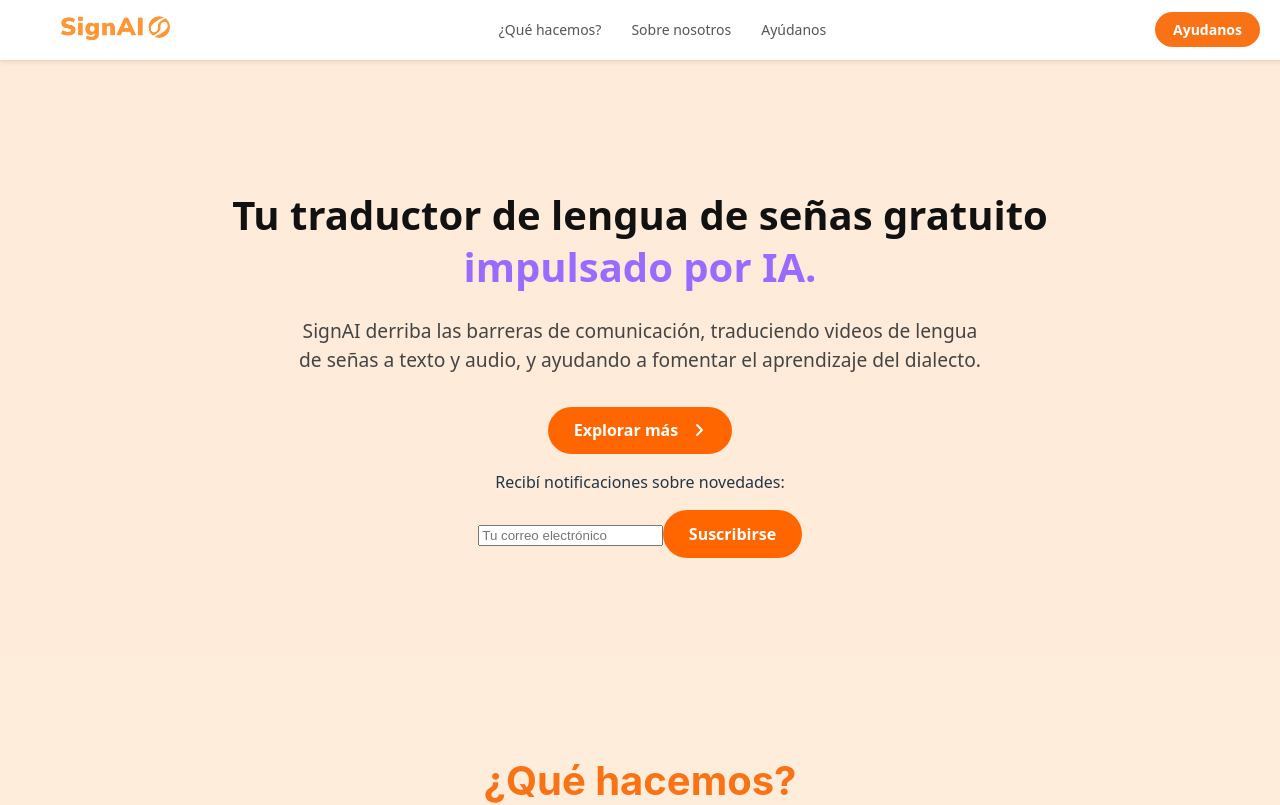
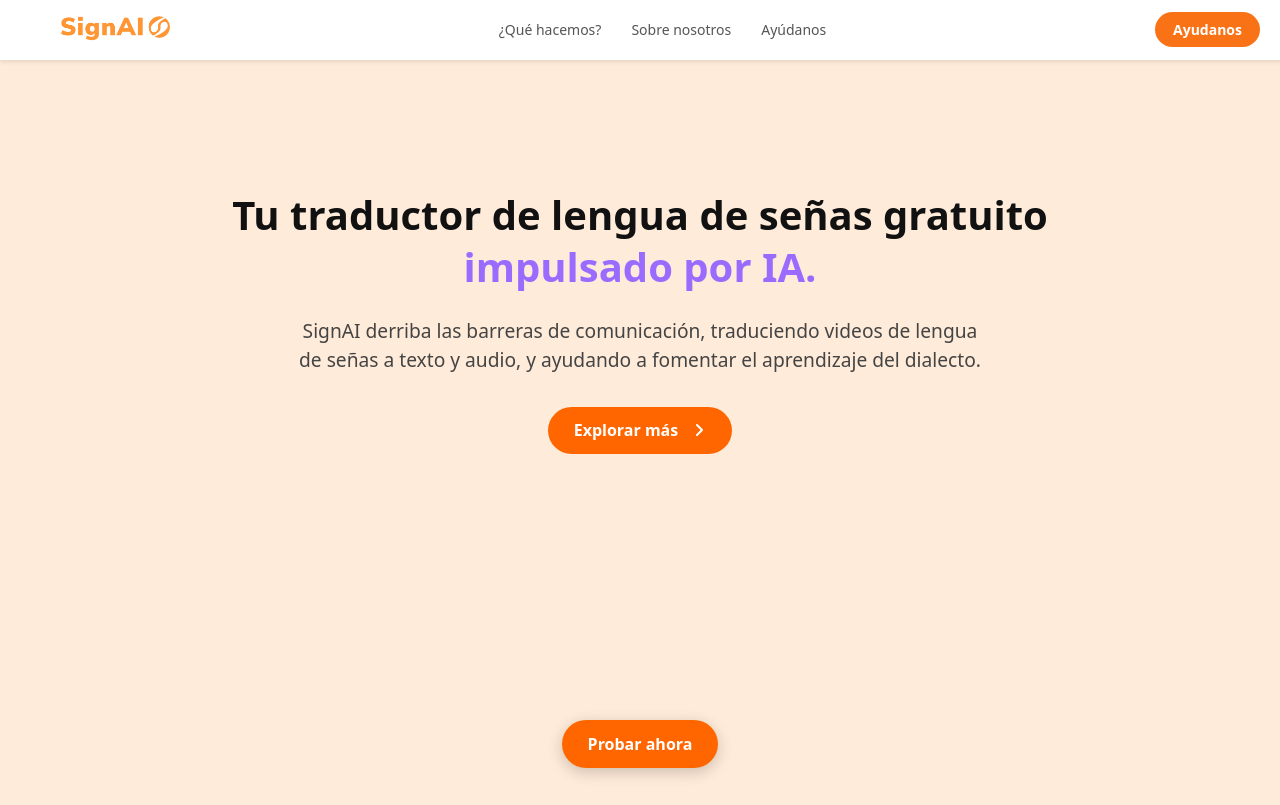
Before and after one commit to tomasgrinstein/landing-sn-new, a React (Vite) app: page / in a window 1280 px wide. Shown: the top 805 px of the page. Built offline with nearby package versions, Linux system fonts and the light colour scheme.

Commit message:
probar ahora

```diff
--- a/src/components/apa.css
+++ b/src/components/apa.css
@@ -2,6 +2,7 @@
   background-color: #FFEBD9;
   padding: 6rem 2rem;
   text-align: center;
+  min-height: 100vh;
 }
 
 .apa-container {
@@ -18,7 +19,7 @@
 }
 
 .apa-highlight {
-  color: #9b6bff; /* Violeta como en el mockup */
+  color: #9b6bff;
 }
 
 .apa-subtitle {
@@ -50,3 +51,12 @@
   width: 20px;
   height: 20px;
 }
+
+.btn-probar-ahora {
+  position: fixed;
+  bottom: 2rem;
+  left: 50%;
+  transform: translateX(-50%);
+  z-index: 1000;
+  box-shadow: 0px 4px 15px rgba(0, 0, 0, 0.2);
+}
--- a/src/components/apa.jsx
+++ b/src/components/apa.jsx
@@ -1,11 +1,9 @@
-// src/components/Apa.jsx
 import './apa.css';
 
 const Apa = () => {
   return (
     <section className="apa-hero">
       <div className="apa-container">
-        {/* Texto principal */}
         <h1 className="apa-title">
           Tu traductor de lengua de señas gratuito{" "}
           <span className="apa-highlight">impulsado por IA.</span>
@@ -15,8 +13,6 @@
           lengua de señas a texto y audio, y ayudando a fomentar el aprendizaje
           del dialecto.
         </p>
-
-        {/* Botón */}
         <button className="apa-button">
           Explorar más
           <svg
@@ -32,22 +28,10 @@
             />
           </svg>
         </button>
-
-        {/* Notificación */}
-        <div className="notificacion">
-          <p>Recibí notificaciones sobre novedades:</p>
-          <form className="notificacion-form">
-            <input
-              type="email"
-              placeholder="Tu correo electrónico"
-              className="notificacion-input"
-            />
-            <button type="submit" className="apa-button">
-              Suscribirse
-            </button>
-          </form>
-        </div>
       </div>
+      <button className="apa-button btn-probar-ahora">
+        Probar ahora
+      </button>
     </section>
   );
 };
```
